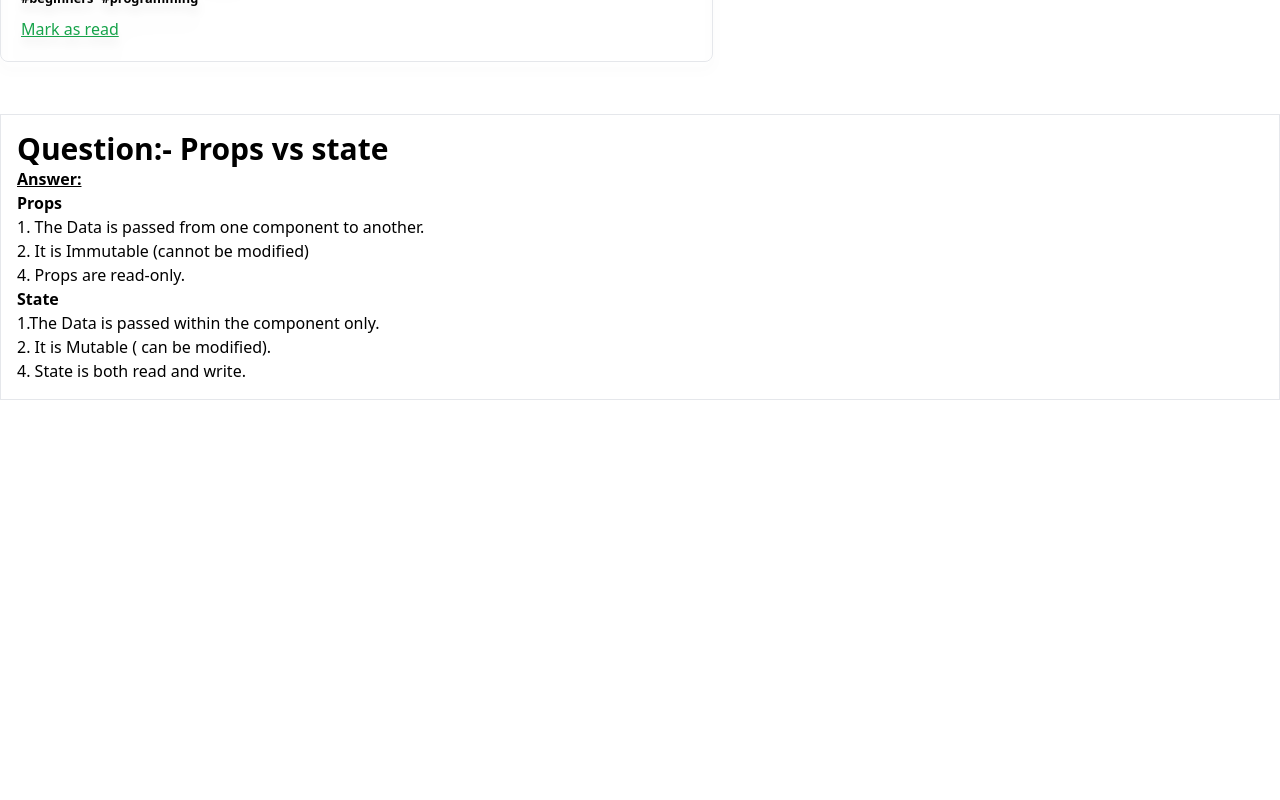
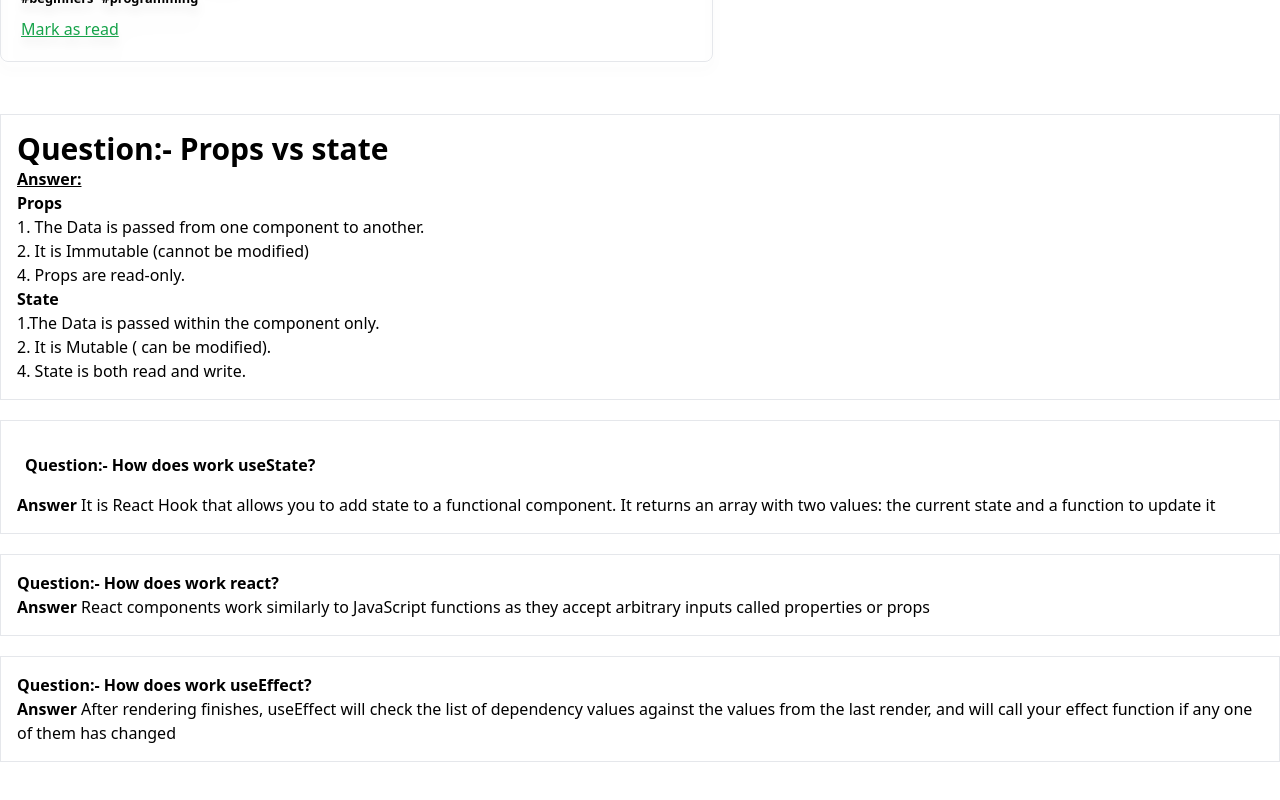
Before and after one commit to nhnishat/knowledge-cafe, a React (Vite) app: page / in a window 1280 px wide. Shown: the part 3417-4217 px from the top of the page. Before the commit the page ends 3897 px from the top, so only its background shows below. Built offline with nearby package versions, Linux system fonts and the light colour scheme.

Commit message:
2nd question added

```diff
--- a/src/Component/TextBlog/TextBlog.jsx
+++ b/src/Component/TextBlog/TextBlog.jsx
@@ -24,6 +24,33 @@ const TextBlog = () => {
 					</div>
 				</p>
 			</div>
+			<div className="border my-5 p-4">
+				<h1 className="my-2 p-2 font-bold">
+					Question:- How does work useState?
+				</h1>
+				<p>
+					<span className="font-bold">Answer</span> It is React Hook that allows
+					you to add state to a functional component. It returns an array with
+					two values: the current state and a function to update it
+				</p>
+			</div>
+			<div className="border my-5 p-4">
+				<h1 className="font-bold"> Question:- How does work react?</h1>
+				<h2>
+					<span className="font-bold">Answer</span> React components work
+					similarly to JavaScript functions as they accept arbitrary inputs
+					called properties or props
+				</h2>
+			</div>
+			<div className="border my-5 p-4">
+				<h1 className="font-bold"> Question:- How does work useEffect?</h1>
+				<h2>
+					<span className="font-bold">Answer</span> After rendering finishes,
+					useEffect will check the list of dependency values against the values
+					from the last render, and will call your effect function if any one of
+					them has changed
+				</h2>
+			</div>
 		</div>
 	);
 };
```
